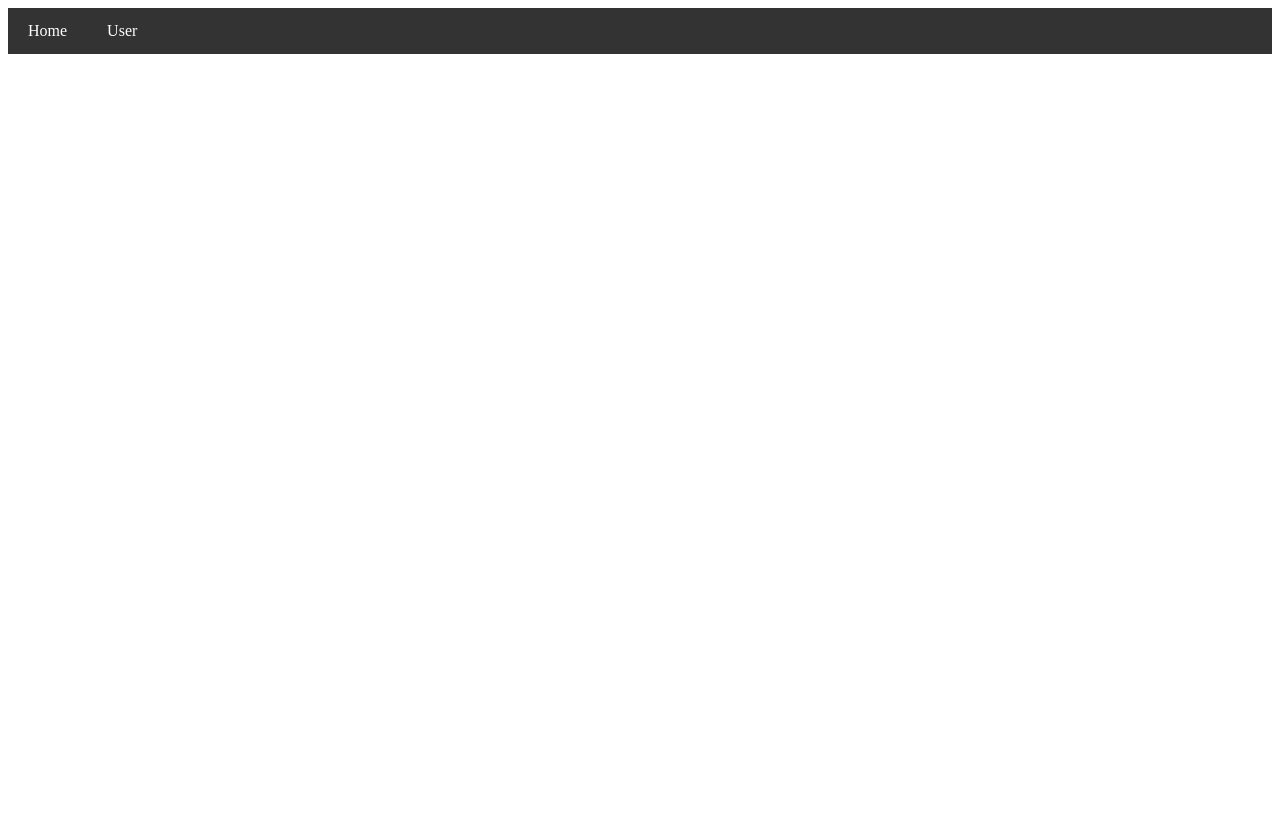
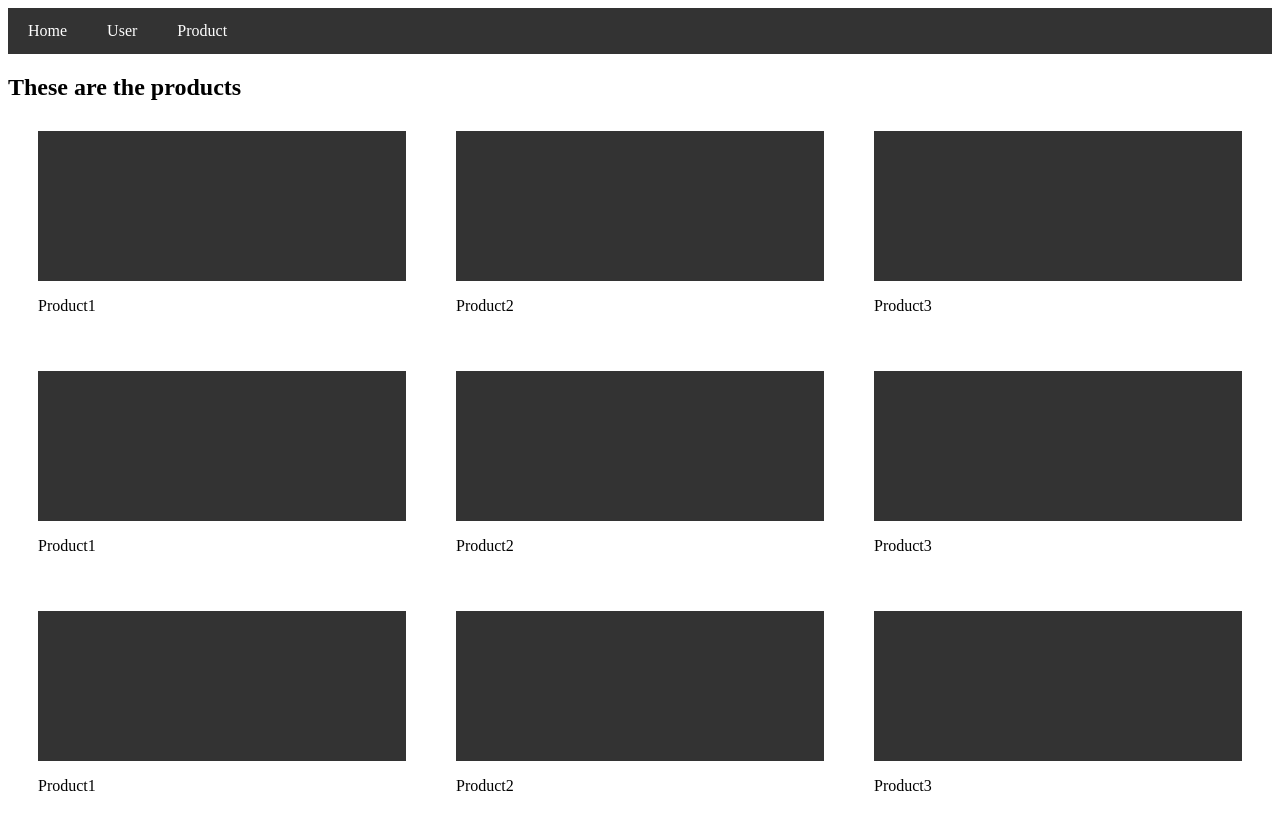
Before and after one commit to john-yhmm/biz-suite, an Angular app: page /product in a window 1280 px wide. Before the commit this address led to /. Shown: the top 830 px of the page. Before the commit the page ends 800 px from the top, so only its background shows below. Built offline with nearby package versions, Linux system fonts and the light colour scheme.

Commit message:
template

```diff
--- a/package.json
+++ b/package.json
@@ -18,6 +18,7 @@
     "@angular/platform-browser": "^18.2.0",
     "@angular/platform-browser-dynamic": "^18.2.0",
     "@angular/router": "^18.2.0",
+    "biz-suite": "file:",
     "rxjs": "~7.8.0",
     "tslib": "^2.3.0",
     "zone.js": "~0.14.10"
--- a/src/app/app.routes.ts
+++ b/src/app/app.routes.ts
@@ -1,8 +1,10 @@
 import { Routes } from '@angular/router';
 import { HomeComponent } from './home/home.component';
 import { UserComponent } from './user/user.component';
+import { ProductComponent } from './product/product.component';
 
 export const routes: Routes = [
     { path: '', component: HomeComponent },
     { path: 'user', component: UserComponent },
+    { path: 'product', component: ProductComponent}
 ];
--- a/src/app/menu/menu.component.html
+++ b/src/app/menu/menu.component.html
@@ -2,5 +2,6 @@
     <ul>
         <li><a href="/">Home</a></li>
         <li><a href="/user">User</a></li>
+        <li><a href="/product">Product</a></li>
     </ul>
 </nav>
--- /dev/null
+++ b/src/app/product/product.component.html
@@ -0,0 +1,53 @@
+<h2>These are the products</h2>
+<div class="columns">
+<div class="row">
+    <div class="products">
+        <div class="placeholder"></div>
+        <p>Product1</p>
+    </div>
+
+    <div class="products">
+        <div class="placeholder"></div>
+        <p>Product2</p>
+    </div>
+
+    <div class="products">
+        <div class="placeholder"></div>
+        <p>Product3</p>
+    </div>
+</div>
+
+<div class="row">
+    <div class="products">
+        <div class="placeholder"></div>
+        <p>Product1</p>
+    </div>
+
+    <div class="products">
+        <div class="placeholder"></div>
+        <p>Product2</p>
+    </div>
+
+    <div class="products">
+        <div class="placeholder"></div>
+        <p>Product3</p>
+    </div>
+</div>
+
+<div class="row">
+    <div class="products">
+        <div class="placeholder"></div>
+        <p>Product1</p>
+    </div>
+
+    <div class="products">
+        <div class="placeholder"></div>
+        <p>Product2</p>
+    </div>
+
+    <div class="products">
+        <div class="placeholder"></div>
+        <p>Product3</p>
+    </div>
+</div>
+</div>
--- /dev/null
+++ b/src/app/product/product.component.scss
@@ -0,0 +1,18 @@
+.row {
+    margin: 20px;
+    display: grid;
+    column-gap: 50px;
+    grid-template-columns: auto auto auto;
+    padding: 10px;
+}
+
+.placeholder {
+    background-color: #333;
+    height: 150px;
+    font-size: 30px;
+    text-align: center;
+}
+
+.products {
+
+}
```
Also changed, not shown: src/app/product/product.component.ts (added, +12 -0 lines), 2 other files (tests, documents, lock files or other folders).
